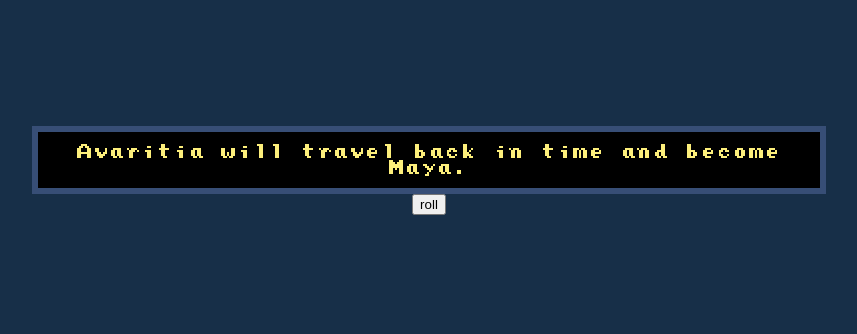
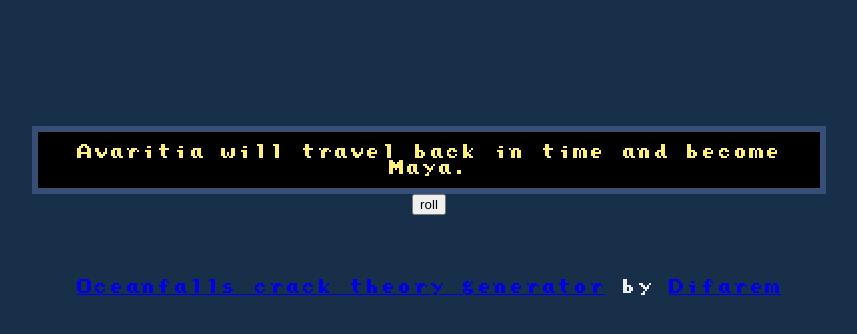
Before and after one commit to Delta-Psi/oceanfalls-crack-theory-generator, a plain HTML site: page index.html in a window 1280 px wide. Shown: the whole page, without its empty margins (211-1068 px from the left). Drawn offline with Linux system fonts and the light colour scheme.

Commit message:
footer and links

```diff
--- a/index.html
+++ b/index.html
@@ -32,6 +32,11 @@
                 margin-right: auto;
                 width: 60%;
                 float: center;
+            }
+
+            #footer {
+                color: #eee;
+                margin-top: 5%;
             }
         </style>
 
@@ -168,6 +173,9 @@
             </div>
             <button id="roll" onclick="roll()">roll</button>
         </div>
+        <div id="footer">
+            <a href="https://github.com/difarem/oceanfalls-crack-theory-generator">Oceanfalls crack theory generator</a> by <a href="https://github.com/difarem">Difarem</a>
+        </div>
 
         <script>roll();</script>
     </body>
```
Also changed, not shown: 1 other file.
